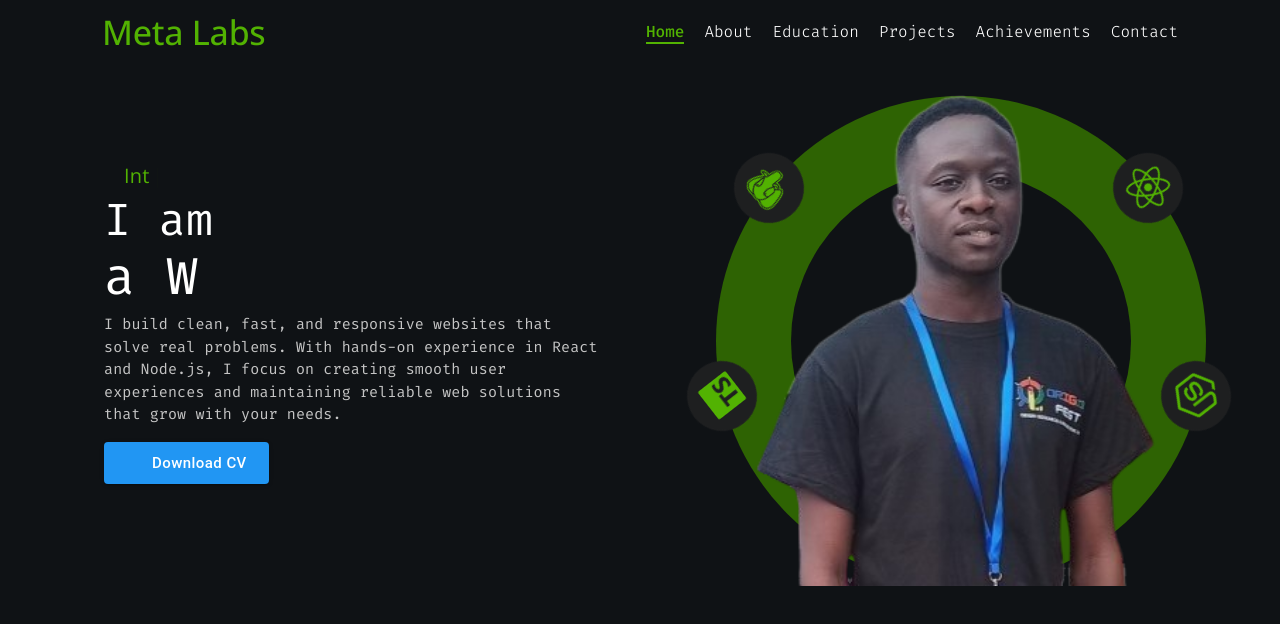
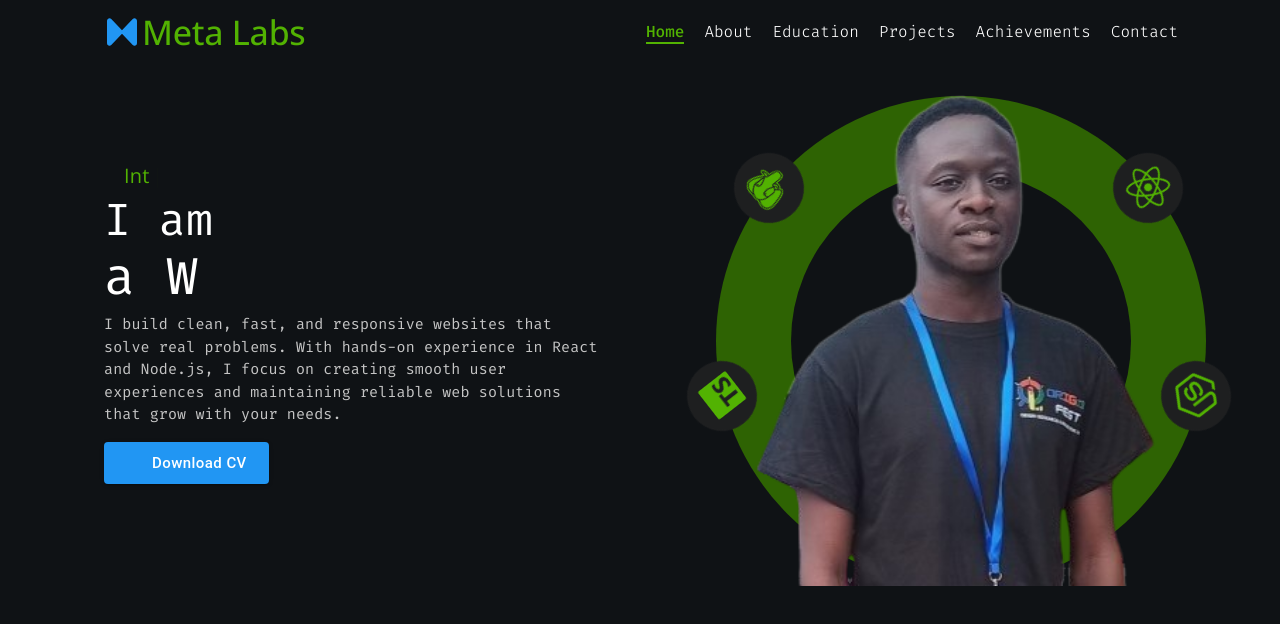
Before and after one commit to Pascal-Juma/My-Portfolio-Website, a React (Vite) app: page / in a window 1280 px wide. Shown: the top 624 px of the page. Built offline with nearby package versions, Linux system fonts and the light colour scheme; some icons are missing.

Commit message:
add the logo icon

```diff
--- a/src/components/NavBar/NavBar.css
+++ b/src/components/NavBar/NavBar.css
@@ -15,8 +15,10 @@
     font-size: 36px;
     gap: 1px;
 }
-.logo svg{
-    color: var(--green-color);
+.logo-icon{
+    color: var(--blue-color);
+    transform: rotate(90deg);
+    font-size: 40px;
 }
 .links{
     display: flex;
--- a/src/components/NavBar/NavBar.tsx
+++ b/src/components/NavBar/NavBar.tsx
@@ -1,3 +1,4 @@
+import { PiHourglassSimpleFill } from "react-icons/pi";
 import { useRef } from "react";
 import { Typography } from "@mui/material";
 import { Link } from "react-scroll";
@@ -22,8 +23,12 @@
             fontSize={34}
             fontWeight={500}
             fontFamily="var(--prime-font)"
+            sx={{
+    display: "flex",
+    alignItems: "center", justifyContent: "center",}}
+
           >
-            Meta Labs
+            < PiHourglassSimpleFill className="logo-icon"/> Meta Labs
           </Typography>
         </div>
         <div className="links">
```
